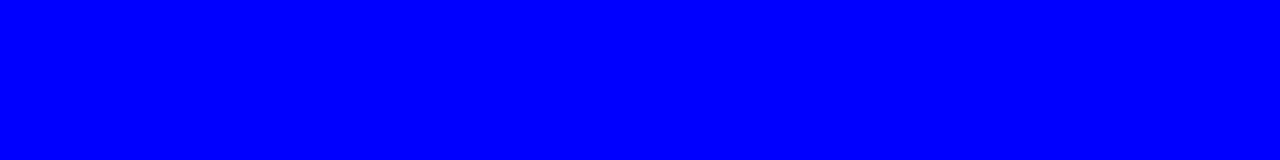
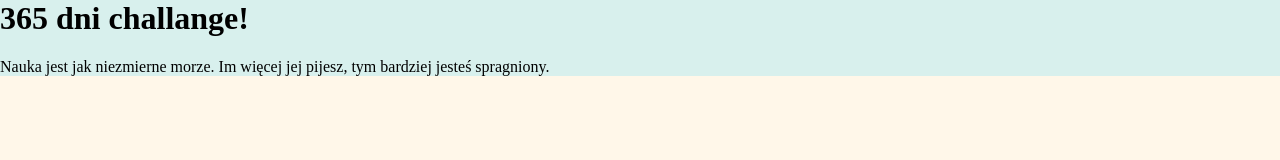
Before and after one commit to Make-target/angela_yu, a plain HTML site: page web_development/css_my_site/index.html in a window 1280 px wide. Drawn offline with Linux system fonts and the light colour scheme.

Commit message:
Add div to separate output and edit margin to 0
I use a new div HTML element to separate H1 and p elements.
I also add a new favicon which I create I download from favicon.ico.

```diff
--- a/web_development/css_my_site/css/styles.css
+++ b/web_development/css_my_site/css/styles.css
@@ -1,3 +1,11 @@
 body{
-    background-color: blue;
+    background-color: #FFF7E9;
+    margin: 0;
 }
+div{
+    background-color: #d8f0ed;
+    margin-top: 0px;
+}
+h1{
+    margin-top: 0px;
+}
--- a/web_development/css_my_site/index.html
+++ b/web_development/css_my_site/index.html
@@ -3,12 +3,19 @@
 
     <head>
         <meta charset="utf-8">
-        <title>Adam</title>
+        <title>Trzysta Szescdziesiat Piec</title>
         <link rel="stylesheet" href="css/styles.css">
+        <link rel="icon" href="favicon.ico">
+
     </head>
 
     <body>
 
+        <div>
+            <h1>365 dni challange!</h1>
+            <p>Nauka jest jak niezmierne morze. Im więcej jej pijesz, tym bardziej jesteś spragniony.</p>
+        </div>
+
     </body>
 
 </html>
```
Also changed, not shown: web_development/css_my_site/favicon.ico (added).
